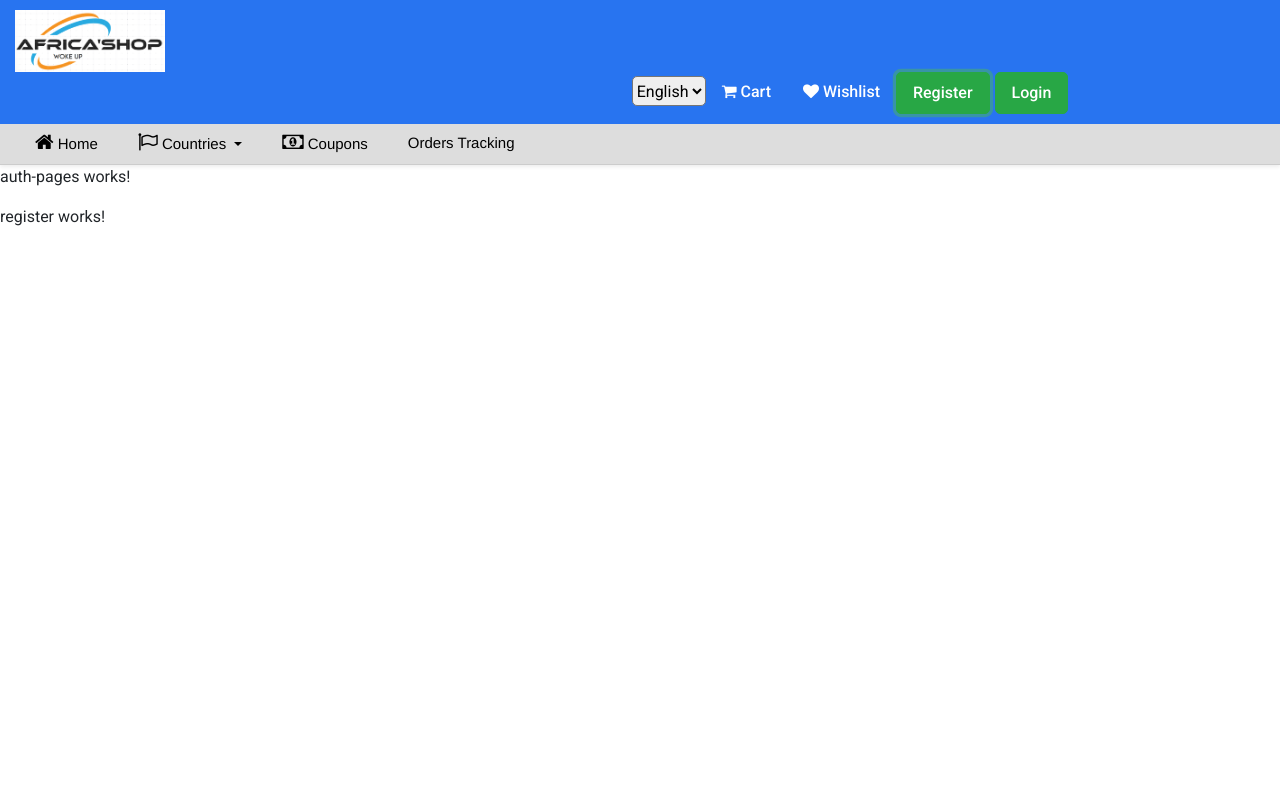
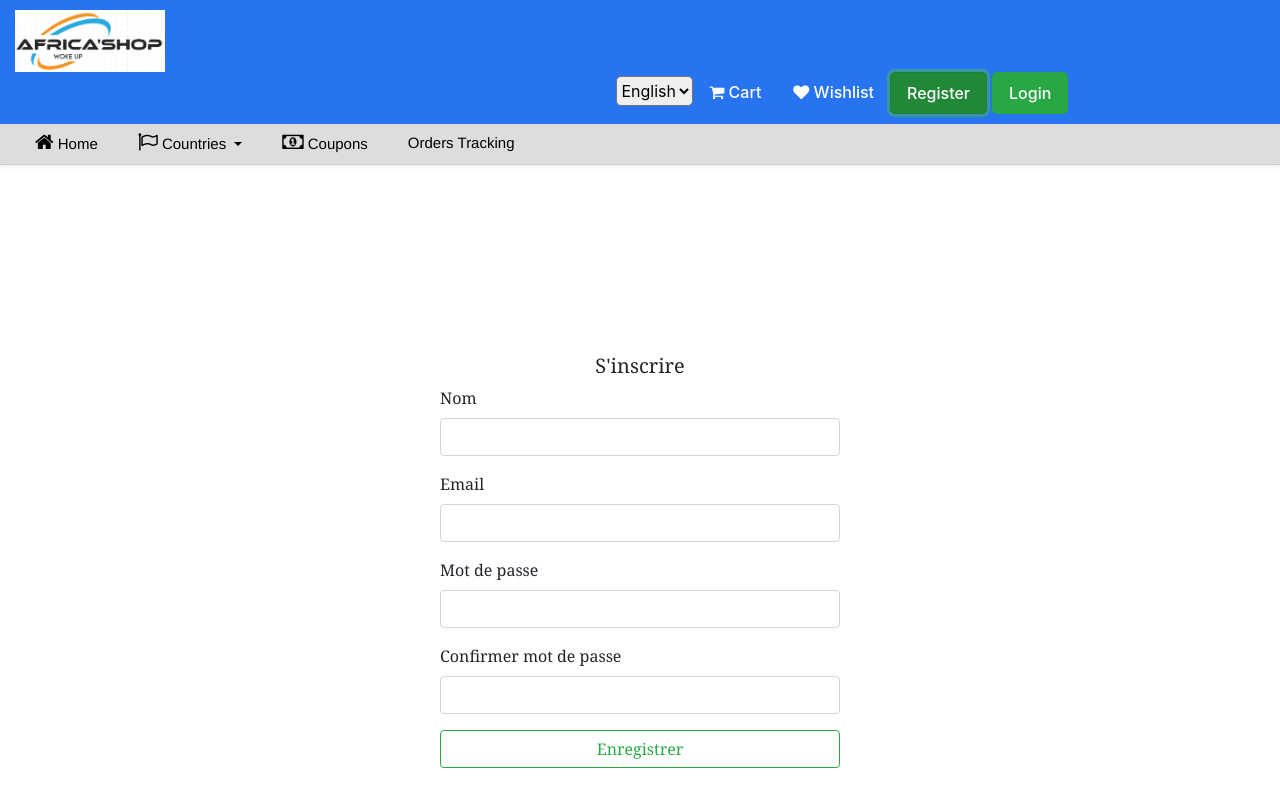
Before and after one commit to bidjdenis/frontend-africashop.be, an Angular app in the folder frontend-africashop/: page /auth-pages in a window 1280 px wide. Both pictures are taken after a click on the button "Register". Shown: the top 806 px of the page. Built offline with nearby package versions, Linux system fonts and the light colour scheme.

Commit message:
creating user

```diff
--- a/frontend-africashop/src/app/app.module.ts
+++ b/frontend-africashop/src/app/app.module.ts
@@ -7,6 +7,8 @@ import { provideAnimationsAsync } from '@angular/platform-browser/animations/asy
 import { HttpClientModule } from '@angular/common/http';
 import { FormsModule, ReactiveFormsModule } from '@angular/forms';
 import { CommonModule } from '@angular/common';
+import { MatSnackBarModule } from '@angular/material/snack-bar';
+
 
 @NgModule({
   declarations: [
@@ -18,8 +20,8 @@ import { CommonModule } from '@angular/common';
     HttpClientModule,
     FormsModule,
     ReactiveFormsModule,
-    CommonModule
-
+    CommonModule,
+    MatSnackBarModule
   ],
   providers: [
     provideAnimationsAsync()
--- a/frontend-africashop/src/app/auth-pages/auth-pages.component.html
+++ b/frontend-africashop/src/app/auth-pages/auth-pages.component.html
@@ -1,2 +1 @@
-<p>auth-pages works!</p>
 <router-outlet></router-outlet>
--- a/frontend-africashop/src/app/auth-pages/register/register.component.css
+++ b/frontend-africashop/src/app/auth-pages/register/register.component.css
@@ -0,0 +1,13 @@
+
+body {
+    display: flex;
+    align-items: center;
+    justify-content: center;
+    height: 100vh;
+    margin: 0;
+}
+
+.form-container {
+    max-width: 400px;
+    width: 100%;
+}
--- a/frontend-africashop/src/app/auth-pages/register/register.component.html
+++ b/frontend-africashop/src/app/auth-pages/register/register.component.html
@@ -1 +1,63 @@
-<p>register works!</p>
+<!DOCTYPE html>
+<html lang="en">
+<head>
+    <meta charset="UTF-8">
+    <meta name="viewport" content="width=device-width, initial-scale=1.0">
+    <link rel="stylesheet" href="https://maxcdn.bootstrapcdn.com/bootstrap/4.5.2/css/bootstrap.min.css">
+
+</head>
+<body>
+<div class="form-container " style="font-family: Cambria, Cochin, Georgia, Times, 'Times New Roman', serif;">
+    <h5 class="text-center mt-2">S'inscrire</h5>
+    <form [formGroup]= "signupForm" (ngSubmit)="submit()">
+        <div class="form-group">
+            <label for="name">Nom</label>
+            <input [ngClass]="{'is-invalid': submitted && f.name.errors}" formControlName="name" class="form-control" type="text">
+            <div *ngIf="f.name.errors" class="invalid-feedback">
+                <div>
+                    <i>Le nom est obligatoire</i>
+                </div>
+            </div>
+        </div>
+
+        <div class="form-group">
+            <label for="email">Email</label>
+            <input [ngClass]="{'is-invalid': submitted && f.email.errors}" formControlName="email" class="form-control" type="text">
+            <div *ngIf="f.email.errors" class="invalid-feedback">
+                <div>
+                    <i>L'email est obligatoire</i>
+                </div>
+            </div>
+        </div>
+
+        <div class="form-group">
+            <label for="password">Mot de passe</label>
+            <input [ngClass]="{'is-invalid': submitted && f.password.errors}" formControlName="password" class="form-control" type="text">
+            <div *ngIf="f.password.errors" class="invalid-feedback">
+                <div>
+                    <i>Le mot de passe est obligatoire</i>
+                </div>
+            </div>
+        </div>
+
+        <div class="form-group">
+            <label for="confirmPassword">Confirmer mot de passe</label>
+            <input [ngClass]="{'is-invalid': submitted && f.confirmPassword.errors}" formControlName="confirmPassword" class="form-control" type="text">
+            <div *ngIf="f.confirmPassword.errors" class="invalid-feedback">
+                <div>
+                    <i>Le mot de passe est obligatoire</i>
+                </div>
+            </div>
+        </div>
+
+        <div class="form-group">
+            <button type="submit" class="btn btn-outline-success btn-block mt-2" >Enregistrer</button>
+        </div>
+    </form>
+</div>
+
+<script src="https://code.jquery.com/jquery-3.5.1.slim.min.js"></script>
+<script src="https://cdn.jsdelivr.net/npm/@popperjs/core@2.9.2/dist/umd/popper.min.js"></script>
+<script src="https://cdn.jsdelivr.net/npm/bootstrap@4.5.2/dist/js/bootstrap.min.js"></script>
+</body>
+</html>
--- a/frontend-africashop/src/app/auth-pages/register/register.component.ts
+++ b/frontend-africashop/src/app/auth-pages/register/register.component.ts
@@ -1,10 +1,55 @@
-import { Component } from '@angular/core';
+import { Component, OnInit } from '@angular/core';
+import { FormBuilder, FormGroup, Validators } from '@angular/forms';
+import { Router } from '@angular/router';
+import { AuthService } from '../../services/auth/auth.service';
+import { MatSnackBar } from '@angular/material/snack-bar';
 
 @Component({
   selector: 'app-register',
   templateUrl: './register.component.html',
   styleUrl: './register.component.css'
 })
-export class RegisterComponent {
+export class RegisterComponent implements OnInit{
 
+  signupForm!: FormGroup;
+  submitted : boolean = false;
+
+  constructor(private authService : AuthService, private fb : FormBuilder, private router : Router,private snackBar: MatSnackBar){}
+
+  ngOnInit(): void {
+    this.signupForm = this.fb.group({
+      name: ["", Validators.required],
+      email: ["", Validators.required],
+      password: ["", Validators.required],
+      confirmPassword: ["",Validators.required],
+    })
+  }
+
+  get f(){return this.signupForm.controls}
+
+  submit() : void {
+
+    const password = this.signupForm.get('password')?.value
+    const confirmPassword = this.signupForm.get(' confirmPassword')?.value
+
+    if(password !== confirmPassword){
+      this.snackBar.open('Passwords do not match.', 'Close', { duration: 5000, panelClass: 'error-snackbar' });
+      return;
+    }
+
+    this.submitted = true;
+    if(this.signupForm.invalid){
+      return;
+    }
+    else {
+
+      this.authService.signup(this.signupForm.value).subscribe(data => {
+        console.log(this.signupForm.value)
+        this.router.navigateByUrl("/auth-pages/login");
+      }, err =>
+      {console.log(err)}
+
+      )
+    }
+  }
 }
--- a/frontend-africashop/src/app/auth-pages/register/register.module.ts
+++ b/frontend-africashop/src/app/auth-pages/register/register.module.ts
@@ -3,6 +3,7 @@ import { CommonModule } from '@angular/common';
 
 import { RegisterRoutingModule } from './register-routing.module';
 import { RegisterComponent } from './register.component';
+import { FormsModule, ReactiveFormsModule } from '@angular/forms';
 
 
 @NgModule({
@@ -11,7 +12,9 @@ import { RegisterComponent } from './register.component';
   ],
   imports: [
     CommonModule,
-    RegisterRoutingModule
+    RegisterRoutingModule,
+    FormsModule,
+    ReactiveFormsModule
   ]
 })
 export class RegisterModule { }
--- a/frontend-africashop/src/app/services/auth/auth.service.ts
+++ b/frontend-africashop/src/app/services/auth/auth.service.ts
@@ -2,6 +2,7 @@ import { HttpClient } from '@angular/common/http';
 import { Injectable } from '@angular/core';
 import { StorageService } from '../storage/storage.service';
 import { Observable } from 'rxjs';
+import { User } from '../../payload/user';
 
 @Injectable({
   providedIn: 'root'
@@ -13,7 +14,7 @@ export class AuthService {
 
   constructor(private http: HttpClient, private storageService : StorageService) { }
 
-  signup(data : any): Observable<any>{
+  signup(data : User): Observable<any>{
     return this.http.post(this.BASIC_URL + 'sign-up', data);
   }
 
--- a/frontend-africashop/src/app/services/storage/storage.service.ts
+++ b/frontend-africashop/src/app/services/storage/storage.service.ts
@@ -1,4 +1,5 @@
 import { Injectable } from '@angular/core';
+import { User } from '../../payload/user';
 
 
 const TOKEN = "ecom-token";
@@ -17,7 +18,7 @@ export class StorageService {
     window.localStorage.setItem(TOKEN, token);
   }
 
-  public saveUser(user : any): void{
+  public saveUser(user : User): void{
     window.localStorage.removeItem(USER);
     window.localStorage.setItem(USER, JSON.stringify(user));
   }
```
Also changed, not shown: frontend-africashop/package.json (line endings or trailing spaces).
